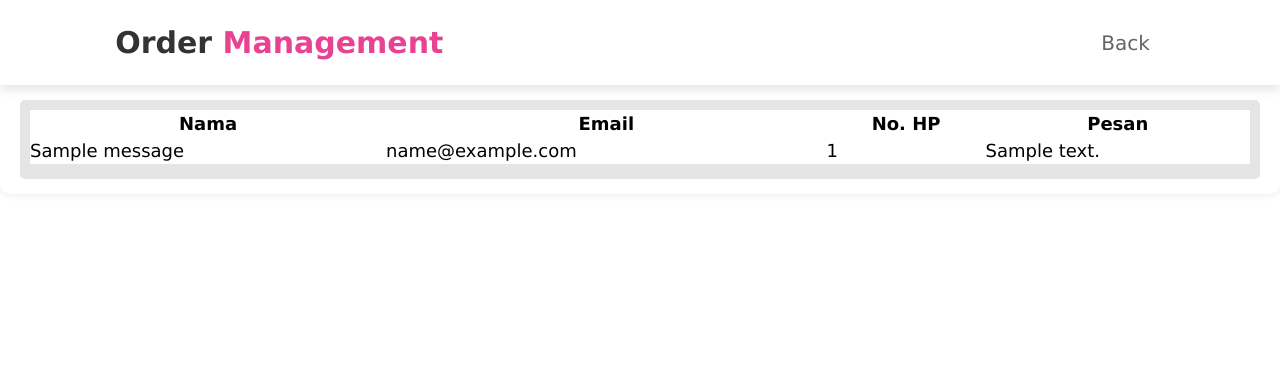
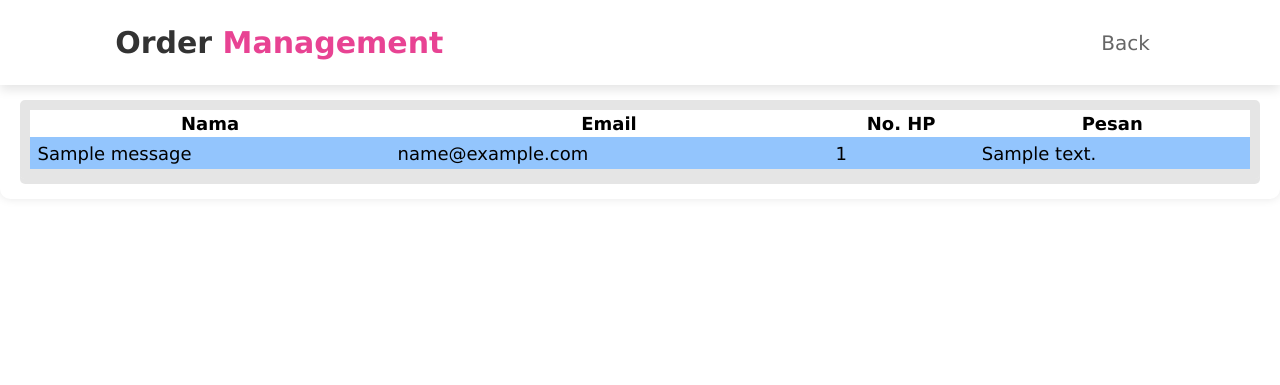
Before and after one commit to Build-And-Services/flask-ecom, a Flask app: page /admin/messages in a window 1280 px wide. Shown: the top 385 px of the page. Run offline with Flask 3, Linux system fonts and the light colour scheme; the visitor is signed in with stand-in values (Sample User, id 1); a database or web service that is not in the repository returns one stand-in record (values such as "Sample title"); some libraries are stand-ins or nearby versions.

Commit message:
add notif message

```diff
--- a/app.py
+++ b/app.py
@@ -369,8 +369,22 @@ def show_messages():
     # Retrieve all messages from the contact collection
     messages_cursor = mongo.db.messages.find()
     messages = list(messages_cursor)
+    mongo.db.messages.update_many(
+        {
+            "status": "new"
+        },
+        {
+            "$set": {'status': 'old'}
+        }
+    )
     # Render the template with the list of messages
     return render_template('messages.html', messages=messages)
+
+@app.route('/get_new_message')
+def get_new_message():
+    count = mongo.db.messages.count_documents({ 'status': 'new' })
+    response = {'count': count}
+    return response, 200
 
 @app.route('/contact', methods=[ 'POST'])
 def contact():
@@ -387,6 +401,7 @@ def contact():
             'email': email,
             'number': number,
             'message': message,
+            'status': 'new',
             'timestamp': datetime.utcnow()
         })
 
--- a/templates/messages.html
+++ b/templates/messages.html
@@ -44,12 +44,21 @@
           </thead>
           <tbody>
             {% for message in messages %}
-            <tr>
-              <td>{{ message.name }}</td>
-              <td>{{ message.email }}</td>
-              <td>{{ message.number }}</td>
-              <td>{{ message.message }}</td>
-            </tr>
+              {% if message.status == 'new' %}
+                <tr class="bg-blue-300">
+                  <td class="py-1 px-3">{{ message.name }}</td>
+                  <td class="py-1 px-3">{{ message.email }}</td>
+                  <td class="py-1 px-3">{{ message.number }}</td>
+                  <td class="py-1 px-3">{{ message.message }}</td>
+                </tr>
+              {% else %}
+                <tr>
+                  <td class="py-1 px-3">{{ message.name }}</td>
+                  <td class="py-1 px-3">{{ message.email }}</td>
+                  <td class="py-1 px-3">{{ message.number }}</td>
+                  <td class="py-1 px-3">{{ message.message }}</td>
+                </tr>
+              {% endif %}
             {% endfor %}
           </tbody>
         </table>
```
Also changed, not shown: templates/admindashboard.html (+20 -1 lines).
